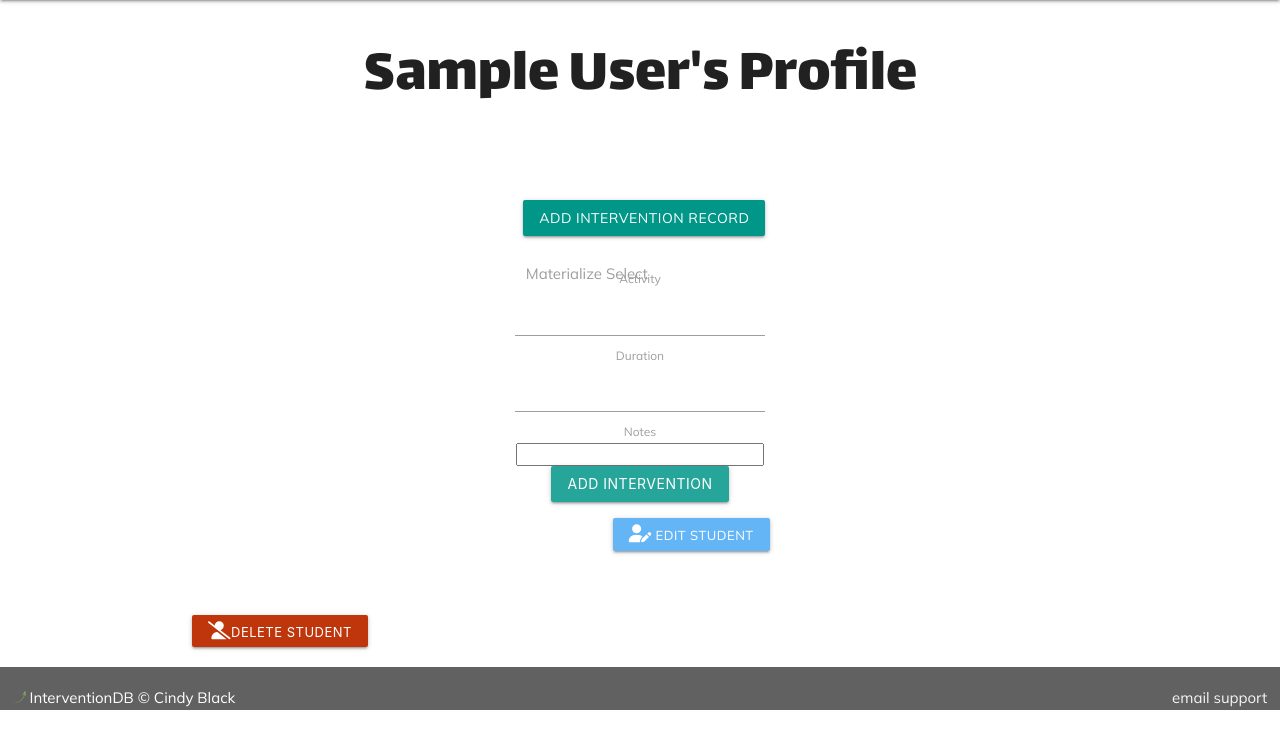
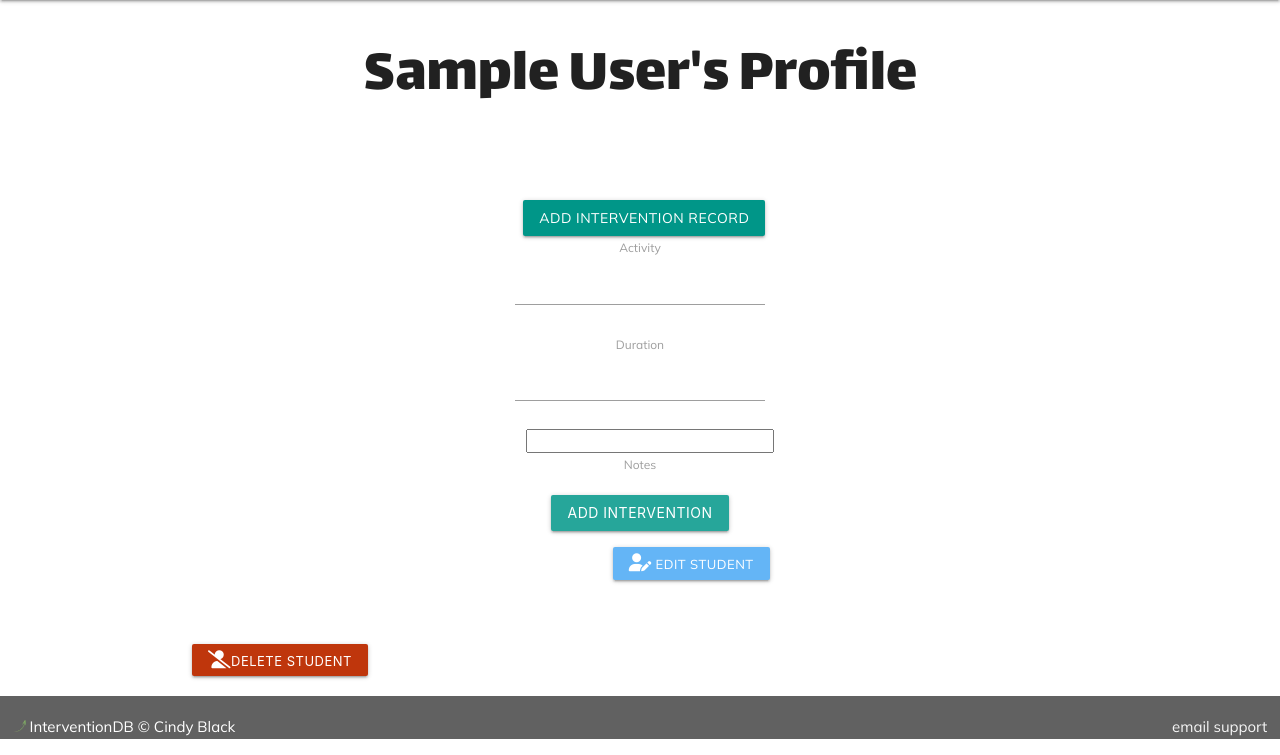
Before and after one commit to cynthiablack/interventionDB, a Node server app: page /students/600000000000000000000001 in a window 1280 px wide. Shown: the part 64-819 px from the top of the page. Before the commit the page ends 774 px from the top, so only its background shows below. Run offline with Node 20, Linux system fonts and the light colour scheme; a user stored in the database is signed in; tables that the repository leaves empty hold one stand-in row (values such as "Sample post"); some libraries are stand-ins or nearby versions.

Commit message:
Working select on addRecord

```diff
--- a/public/js/main.js
+++ /dev/null
@@ -1,6 +0,0 @@
-document.addEventListener('DOMContentLoaded', function() {
-    var elems = document.querySelectorAll('select');
-    var instances = M.FormSelect.init(elems, options);
-  });
-
-  instance.getSelectedValues();
--- a/views/partials/addrecord.ejs
+++ b/views/partials/addrecord.ejs
@@ -4,38 +4,39 @@
             <summary class="teal btn right floating"><span> Add intervention record</span></summary>
             <form action="/record/createRecord/<%= student._id %>" method="POST">
                 <span class="lead centered">Entering new record for <%= student.firstName %> <%= student.lastName %></span>
-                    <div class="form-group">
-                        <label for="title">Intervention Title</label>
+                    <div class="input-field">
                         <select id="title" name="title" class="form-control" placeholder="title" required>
+                            <option value="" class="disabled"></option>
                             <% for(let i=0; i<interventions.length; i++) { %>
                             <option value="<%= interventions[i].title %>"><%= interventions[i].title %></option>
                             <% } %>
                         </select>
+                        <label>Intervention Title</label>
                     </div>
     </div>
-                <div class="input-field col s12">
-                    <select>
-
-                      <option value="1">Option 1</option>
-                      <option value="2">Option 2</option>
-                      <option value="3">Option 3</option>
-                    </select>
-                    <label>Materialize Select</label>
-                  </div>
-                <div class="mb-3">
+                <div class="row">
                     <label for="activity" class="form-label">Activity</label>
                     <input type="text" class="input-field form-control" id="activity" name="activity">
                 </div>
-                <div class="mb-3">
+                <div class="row">
                     <label for="duration" class="form-label">Duration</label>
                     <input type="text" class="form-control" id="duration" name="duration">
                 </div>
-                <div class="mb-3">
+                <div class="row">
+                    <div class="col s12">
+                        <input type="textarea" class="materialize-textarea" id="anecdotalNotes" name="anecdotalNotes">
                         <label for="anecdotalNotes" class="form-label">Notes</label>
-                    <input type="textarea" class="form-control" id="anecdotalNotes" name="anecdotalNotes">
+                    </div>
                 </div>
             <button type="submit" class="btn btn-teal space-below">Add Intervention</button>
           </form>
           </details>
     </div>
 </div>
+
+<script>
+    document.addEventListener('DOMContentLoaded', function() {
+        var sel=document.querySelectorAll('select');
+        M.FormSelect.init(sel)
+    })
+</script>
--- a/views/partials/footer.ejs
+++ b/views/partials/footer.ejs
@@ -5,3 +5,7 @@
             <a class="grey-text text-lighten-4 right" href="mailto:interventiondatabase@gmail.com">email support</a>
     </div>
 </footer>
+<script src="https://cdnjs.cloudflare.com/ajax/libs/materialize/1.0.0/js/materialize.js"></script>
+<script src="https://cdnjs.cloudflare.com/ajax/libs/materialize/1.0.0/js/materialize.min.js"></script>
+</body>
+</html>
--- a/views/partials/header.ejs
+++ b/views/partials/header.ejs
@@ -21,7 +21,3 @@
     <div class="container">
 
     </div>
-    <script src="https://cdnjs.cloudflare.com/ajax/libs/materialize/1.0.0/js/materialize.min.js"></script>
-    <script src="/public/js/main.js"></script>
-</body>
-</html>
```
Also changed, not shown: README.md. Lines whose indentation alone changed are shown as unchanged.
